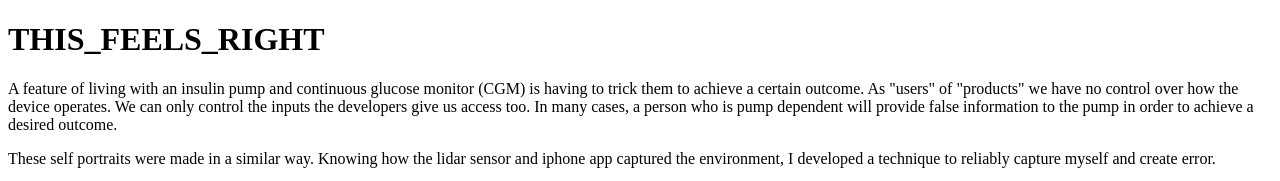
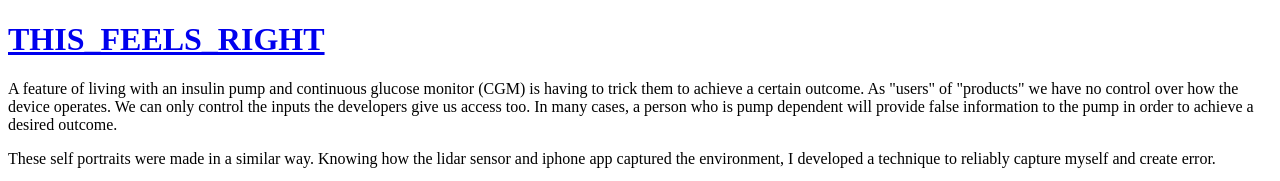
Before and after one commit to GENERICERROR000/this_feels_right, a plain HTML site: page index.html in a window 1280 px wide. Shown: the top 181 px of the page. Drawn offline with Linux system fonts and the light colour scheme.

Commit message:
fix for gh pages

```diff
--- a/index.html
+++ b/index.html
@@ -16,7 +16,7 @@
 </head>
 <body>
 
-    <h1 onclick="window.location.href='/this_feels_right'">THIS_FEELS_RIGHT</h1>
+    <h1><a href="/this_feels_right">THIS_FEELS_RIGHT</a></h1>
 
     <p>
         A feature of living with an insulin pump and continuous glucose monitor (CGM) is having to trick them to achieve a
@@ -38,9 +38,9 @@
     <iframe width="300px" height="300px" frameborder="0"
         src="https://poly.cam/capture/035115EE-BCE3-4FB2-B035-6C20478CF673"></iframe>
 
-    <h2><a href='pages/01.html'>SET 01</a></h2>
-    <h2><a href='pages/02.html'>SET 02</a></h2>
-    <h2><a href='pages/03.html'>SET 03</a></h2>
+    <h2><a href='/this_feels_right/pages/01.html'>SET 01</a></h2>
+    <h2><a href='/this_feels_right/pages/02.html'>SET 02</a></h2>
+    <h2><a href='/this_feels_right/pages/03.html'>SET 03</a></h2>
 
 </body>
 </html>
```
Also changed, not shown: pages/01.html (+5 -5 lines), pages/02.html (+1 -1 lines), pages/03.html (+1 -1 lines).
